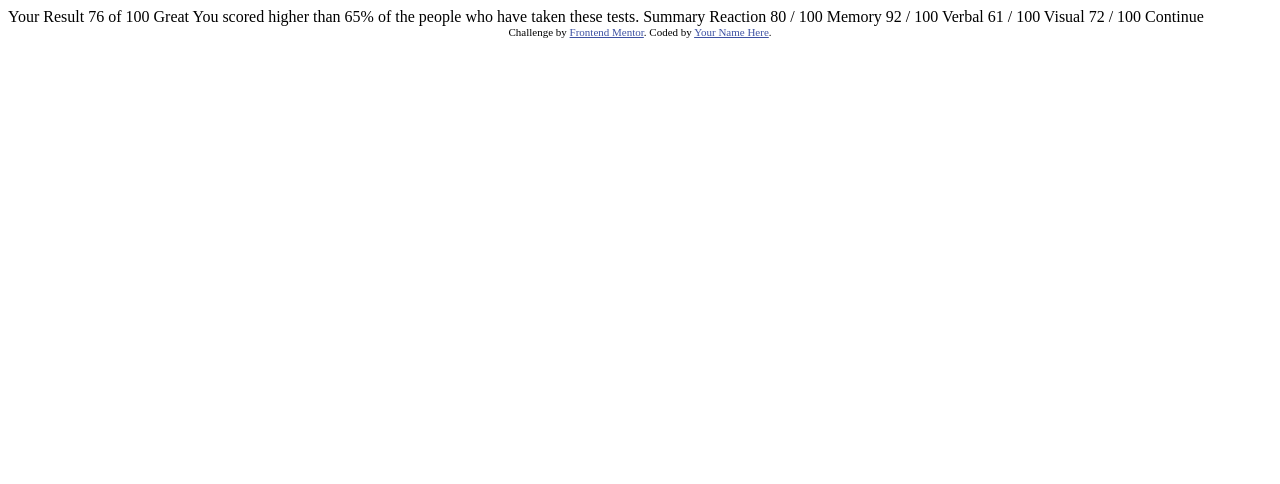
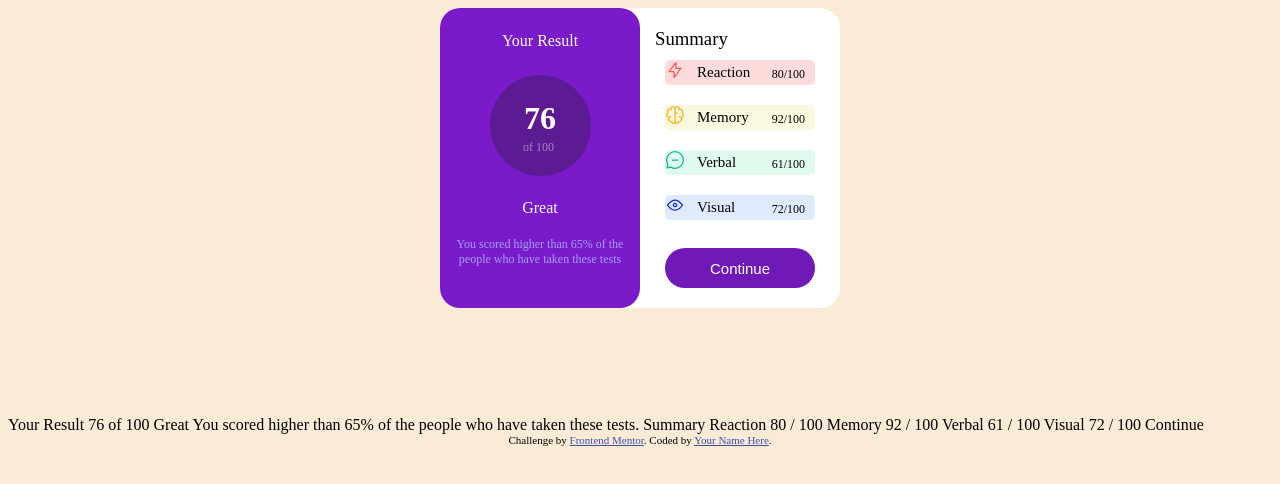
Before and after one commit to AhmetM125/challange-html, a plain HTML site: page index.html in a window 1280 px wide. Drawn offline with Linux system fonts and the light colour scheme.

Commit message:
Web Challenges

```diff
--- a/index.html
+++ b/index.html
@@ -5,6 +5,7 @@
   <meta name="viewport" content="width=device-width, initial-scale=1.0"> <!-- displays site properly based on user's device -->
 
   <link rel="icon" type="image/png" sizes="32x32" href="./assets/images/favicon-32x32.png">
+  <link rel="stylesheet" href="/styles/styles.css">
 
   <title>Frontend Mentor | Results summary component</title>
 
@@ -16,6 +17,61 @@
 </head>
 <body>
 
+
+    <div class="maindiv">
+
+<div class="leftside">
+
+  <h3>Your Result</h3>
+  <div class="circle-result">
+    <h1>76</h1>
+    <p>of 100</p>
+  </div>
+  <h3>Great</h3>
+  <p>You scored higher than 65% of
+    the people who have taken
+    these tests </p>
+
+</div>
+
+<div class="rightside">
+   <h3>Summary</h3>
+
+<div class="reactiondiv">
+
+  <img src="/assets/images/icon-reaction.svg" alt="">
+
+  <h4>Reaction</h4>
+  <p>80/100</p>
+
+</div>
+<div class="memorydiv">
+  <img src="assets/images/icon-memory.svg" alt="">
+<h4>Memory</h4>
+<p>92/100</p>
+
+</div>
+<div class="verbaldiv">
+
+  <img src="assets/images/icon-verbal.svg" alt="">
+  <h4>Verbal</h4>
+  <p>61/100</p>
+
+</div>
+<div class="visualdiv">
+  <img src="assets/images/icon-visual.svg" alt="">
+  <h4>Visual</h4>
+  <p>72/100</p>
+</div>
+
+
+<button>Continue</button>
+
+
+</div>
+
+    </div>
+<br> <br> <br> <br> <br> <br>
   Your Result
   76
   of 100
--- /dev/null
+++ b/styles/styles.css
@@ -0,0 +1,155 @@
+body {
+    background-color: antiquewhite;
+}
+.maindiv {
+    background-color: white;
+    width: 400px;
+    height: 300px;
+    margin: auto;
+    border-radius: 20px;
+
+}
+.leftside  {
+    position: relative;
+    background-color: #7b1acb;
+    width: 50%;
+    height:100%;
+    float: left;
+    border-radius: 20px;
+
+}
+.circle-result h1 {
+    color: white;
+    text-align: center;
+    padding-top: 25px;
+    position: relative;
+
+}
+.leftside p {
+    color: #A3A0F4;
+    font-size: 12px;
+    text-align: center;
+
+}
+.circle-result p {
+    color: rgba(255, 255, 255, 0.466);
+    position: absolute;
+     top: 120px;
+     left: 83px;
+}
+.circle-result {
+    margin: auto;
+    background-color: #5c1b92;
+    width: 100px;
+    height: 100px;
+    border-radius: 100%;
+    box-shadow: 1px 1px 1px #5c1b92;
+}
+.leftside h3  {
+    color: white;
+    text-align: center;
+    font-size: medium;
+    font-weight: 400;
+    line-height: 26px;
+    padding-top: 0px;
+    margin-top: 20px;
+
+
+}
+.rightside {
+    width: 200px;
+    height: 100%;
+
+    float: left;
+    position: relative;
+
+}
+.rightside h3 {
+    color: black;
+    font-weight: 200;
+    margin-top: 20px;
+    margin-left: 15px;
+    margin-bottom: 10px;
+
+}
+.rightside button {
+    background-color: #6F1AB6;
+    border-radius: 30px;
+    position: absolute;
+    left: 25px;
+    bottom: 20px;
+    width: 150px;
+    height: 40px;
+    border: 0px;
+    color: white;
+    font-size: 15px;
+
+
+
+}
+.reactiondiv {
+    background-color: rgba(241, 93, 93, 0.219);
+    width: 150px;
+    height: 25px;
+    margin: auto;
+    border-radius: 5px;
+}
+.memorydiv  {
+    background-color: rgba(236, 224, 114, 0.219);
+    width: 150px;
+    height: 25px;
+    margin: auto;
+    border-radius: 5px;
+    margin-top: 20px;
+}
+.verbaldiv  {
+    background-color: rgba(115, 238, 170, 0.219);
+    width: 150px;
+    height: 25px;
+    margin: auto;
+    border-radius: 5px;
+    margin-top: 20px;
+}
+.visualdiv  {
+    background-color: rgba(109, 166, 240, 0.219);
+    width: 150px;
+    height: 25px;
+    margin: auto;
+    border-radius: 5px;
+    margin-top: 20px;
+
+}
+.reactiondiv img,.reactiondiv h4,.reactiondiv p {
+   display: inline;
+
+}
+.reactiondiv img,.memorydiv img {
+    width: 20px;
+
+
+}
+.reactiondiv, .memorydiv,.visualdiv,.verbaldiv{
+    position: relative;
+}
+ .reactiondiv h4,.memorydiv h4,.visualdiv h4,.verbaldiv h4 {
+    font-size: 15px;
+    position: relative;
+    bottom: 3px;
+    left: 8px;
+    font-weight: 100;
+ }
+ .reactiondiv p,.memorydiv p,.verbaldiv p,.visualdiv p{
+    font-size: 12px;
+    position: absolute;
+    right: 10px;
+    margin-top: 7px;
+ }
+ .memorydiv img,.memorydiv p,.memorydiv h4 {
+  display: inline;
+}
+.verbaldiv img,.verbaldiv p,.verbaldiv h4  {
+display: inline;
+}
+.visualdiv img,.visualdiv p,.visualdiv h4 {
+    display: inline;
+}
```
